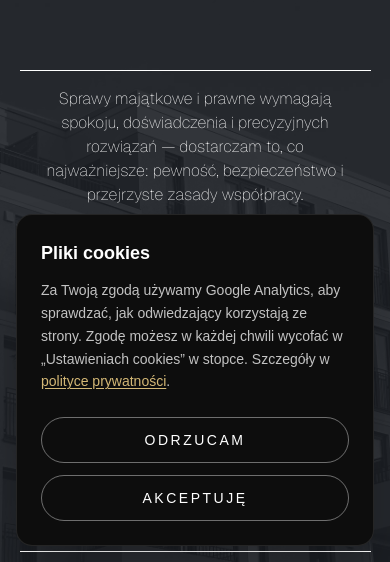
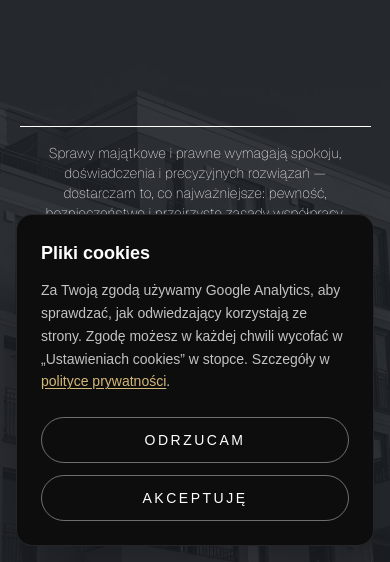
Before and after one commit to MaksZiem/tolema-next, a Next.js app: page / in a window 390 px wide. Shown: the part 282-844 px from the top of the page. Built offline with nearby package versions, Linux system fonts and the light colour scheme; no server answers.

Commit message:
responsive desktop

```diff
--- a/src/components/navigation/SectionArrow.tsx
+++ b/src/components/navigation/SectionArrow.tsx
@@ -30,10 +30,12 @@ const SectionArrow = ({
   label = "SCROLL",
   targetSection,
   color = "white",
+  inline = false,
 }: {
   label?: string;
   targetSection?: string;
   color?: string;
+  inline?: boolean;
 }) => {
   const scrollToSection = () => {
     if (targetSection) {
@@ -59,14 +61,18 @@ const SectionArrow = ({
           50% { transform: translateY(8px); }
         }
       `}</style>
-      <motion.div
-        className="absolute bottom-8 left-1/2 -translate-x-1/2 cursor-pointer flex flex-col items-center"
+      <motion.button
+        type="button"
+        aria-label={`Przewiń do sekcji: ${label}`}
+        className={`${
+          inline ? "relative mx-auto" : "absolute bottom-8 left-1/2 -translate-x-1/2"
+        } cursor-pointer flex flex-col items-center`}
         initial={{ opacity: 0, y: 20 }}
         animate={{ opacity: 1, y: 0 }}
         transition={{ duration: 0.8, ease: "easeOut" }}
         onClick={scrollToSection}
       >
-        <div style={{ animation: "arrow-float 2s ease-in-out infinite", willChange: "transform" }}>
+        <span className="block" style={{ animation: "arrow-float 2s ease-in-out infinite", willChange: "transform" }}>
           <CustomArrowDown
             size={44}
             style={{
@@ -74,15 +80,15 @@ const SectionArrow = ({
               filter: `drop-shadow(0 3px 8px ${shadowColor})`,
             }}
           />
-        </div>
+        </span>
 
-        <p
-          className="text-l font-normal mt-3 text-center opacity-70 font-light tracking-widest"
+        <span
+          className="block text-l font-normal mt-3 text-center opacity-70 font-light tracking-widest"
           style={{ color }}
         >
           {label}
-        </p>
-      </motion.div>
+        </span>
+      </motion.button>
     </>
   );
 };
--- a/src/components/sections/AnimatedSlogan.tsx
+++ b/src/components/sections/AnimatedSlogan.tsx
@@ -14,9 +14,9 @@ const lines = [
 // więc tekst nigdy nie wychodzi poza viewport (był na sztywnych pikselach
 // dobranych pod ~1920px, co powodowało poziomy scroll poniżej tej szerokości).
 const heroWrapperClasses = [
-  "relative z-10 flex justify-center text-center px-6 pt-28 text-4xl font-normal min-[1600px]:justify-start min-[1600px]:text-left min-[1600px]:px-0 min-[1600px]:pt-70 min-[1600px]:pl-[clamp(2rem,66.67vw,80rem)] min-[1600px]:text-[clamp(1.75rem,3.75vw,4.5rem)] min-[1600px]:leading-[1.05]",
-  "relative z-10 flex justify-center text-center px-6 pt-2 text-3xl font-bold min-[1600px]:justify-start min-[1600px]:text-left min-[1600px]:px-0 min-[1600px]:pl-[clamp(2rem,58.33vw,70rem)] min-[1600px]:pt-5 min-[1600px]:text-[clamp(1.5rem,3.125vw,3.75rem)] min-[1600px]:leading-[1.05]",
-  "relative z-10 flex justify-center text-center px-6 pt-4 text-3xl font-extralight min-[1600px]:justify-start min-[1600px]:text-left min-[1600px]:px-0 min-[1600px]:pl-[clamp(2rem,58.33vw,70rem)] min-[1600px]:pt-10 min-[1600px]:text-[clamp(1.5rem,3.125vw,3.75rem)] min-[1600px]:leading-[1.05]",
+  "relative z-10 flex justify-center text-center px-6 pt-24 text-3xl sm:text-4xl font-normal [@media(max-height:700px)]:pt-20 [@media(min-height:800px)]:pt-28 min-[1600px]:justify-start min-[1600px]:text-left min-[1600px]:px-0 min-[1600px]:pt-[clamp(6rem,24svh,17.5rem)] min-[1600px]:pl-[clamp(2rem,66.67vw,80rem)] min-[1600px]:text-[clamp(1.75rem,3.75vw,4.5rem)] min-[1600px]:leading-[1.05]",
+  "relative z-10 flex justify-center text-center px-6 pt-1 text-2xl sm:text-3xl sm:pt-2 font-bold min-[1600px]:justify-start min-[1600px]:text-left min-[1600px]:px-0 min-[1600px]:pl-[clamp(2rem,58.33vw,70rem)] min-[1600px]:pt-5 min-[1600px]:text-[clamp(1.5rem,3.125vw,3.75rem)] min-[1600px]:leading-[1.05]",
+  "relative z-10 flex justify-center text-center px-6 pt-2 text-2xl sm:text-3xl sm:pt-4 font-extralight min-[1600px]:justify-start min-[1600px]:text-left min-[1600px]:px-0 min-[1600px]:pl-[clamp(2rem,58.33vw,70rem)] min-[1600px]:pt-[clamp(1rem,3svh,2.5rem)] min-[1600px]:text-[clamp(1.5rem,3.125vw,3.75rem)] min-[1600px]:leading-[1.05]",
 ];
 
 const inlineWrapperClasses = [
--- a/src/components/sections/Hero.tsx
+++ b/src/components/sections/Hero.tsx
@@ -16,7 +16,10 @@ export default function Hero({
   const isDesktop = useIsDesktop();
 
   return (
-    <section className="relative min-h-screen w-full text-white" data-navbar="light">
+    <section
+      className="relative flex min-h-[100svh] w-full flex-col text-white"
+      data-navbar="light"
+    >
       {isDesktop ? (
         <video
           autoPlay
@@ -40,34 +43,36 @@ export default function Hero({
       )}
 
       <AnimatedSlogan variant="hero" />
-      <div className="flex justify-center mt-14 pb-32 min-[1600px]:mt-50 min-[1600px]:pb-0">
-        <div className="flex flex-col items-center text-center min-[1600px]:items-stretch min-[1600px]:text-left min-[1600px]:flex-row min-[1600px]:justify-between gap-6 p-4 min-[1600px]:p-8 w-[90%] border-t border-b border-white">
-          <div className="w-full min-[1600px]:w-[400px] text-l font-thin ">
-            Sprawy majątkowe i prawne wymagają spokoju, doświadczenia i
-            precyzyjnych rozwiązań — dostarczam to, co najważniejsze:
-            pewność, bezpieczeństwo i przejrzyste zasady współpracy.
-          </div>
-          <div className="flex justify-start flex-col">
-            <div className="text-l text-center">na rynku od</div>
-            <div className="text-4xl text-center font-extralight">
+      <div className="mt-auto flex justify-center pt-8 [@media(max-height:700px)]:pt-4 min-[1600px]:pt-12">
+        <div className="grid w-[90%] grid-cols-2 items-center gap-x-4 gap-y-3 [@media(max-height:700px)]:gap-y-2 border-t border-b border-white p-4 text-center md:grid-cols-4 md:gap-y-5 md:py-5 min-[1600px]:flex min-[1600px]:flex-row min-[1600px]:items-stretch min-[1600px]:justify-between min-[1600px]:gap-8 min-[1600px]:p-8 min-[1600px]:text-left">
+          <p className="col-span-2 mx-auto max-w-[62ch] text-pretty text-sm font-thin sm:text-base md:col-span-4 [@media(max-height:660px)]:hidden min-[1600px]:mx-0 min-[1600px]:w-[clamp(280px,21vw,400px)] min-[1600px]:max-w-none min-[1600px]:shrink-0 min-[1600px]:text-sm min-[1800px]:text-base">
+            Sprawy majątkowe i prawne wymagają spokoju, doświadczenia
+            i&nbsp;precyzyjnych rozwiązań — dostarczam to, co najważniejsze:
+            pewność, bezpieczeństwo i&nbsp;przejrzyste zasady współpracy.
+          </p>
+          <div className="flex flex-col justify-center">
+            <div className="text-sm text-center sm:text-base">na rynku od</div>
+            <div className="whitespace-nowrap text-3xl text-center font-extralight sm:text-4xl">
               [ <RandomNumberAnimation value={2017} /> ]
             </div>
           </div>
-          <div className="flex justify-center flex-col font-normal text-2xl">
-            <h1>Rzeczoznawca majątkowy w Grójcu</h1>
+          <div className="order-[90] col-span-2 flex flex-col justify-center font-normal text-xl sm:text-2xl md:order-none md:col-span-1 md:text-xl xl:text-2xl min-[1600px]:text-[clamp(1.125rem,1.3vw,1.5rem)]">
+            <h1 className="text-balance">Rzeczoznawca majątkowy w&nbsp;Grójcu</h1>
           </div>
-          <div className="flex justify-end flex-col">
-            <div className="text-4xl text-center font-extralight">
+          <div className="flex flex-col justify-center">
+            <div className="whitespace-nowrap text-3xl text-center font-extralight sm:text-4xl">
               [ +<RandomNumberAnimation value={230} /> ]
             </div>
-            <div className="text-l">ukończonych wycen</div>{" "}
+            <div className="text-sm text-center sm:text-base min-[1600px]:whitespace-nowrap">ukończonych wycen</div>
           </div>
-          <div className="text-4xl flex justify-center flex-col">
+          <div className="order-last col-span-2 flex flex-col justify-center text-balance text-[clamp(1.5rem,8.5vw,2.25rem)] [@media(max-height:600px)]:text-2xl md:order-none md:col-span-1 md:text-2xl lg:text-3xl xl:text-4xl min-[1600px]:whitespace-nowrap min-[1600px]:text-[clamp(1.75rem,1.9vw,2.25rem)]">
             po prostu TOLEMA.
           </div>
         </div>
       </div>
-      <SectionArrow label={arrowLabel} targetSection={arrowTarget} />
+      <div className="flex justify-center pt-5 pb-6 sm:pb-8 [@media(max-height:700px)]:pt-3 [@media(max-height:700px)]:pb-4 [@media(max-height:600px)]:pb-2">
+        <SectionArrow inline label={arrowLabel} targetSection={arrowTarget} />
+      </div>
     </section>
   );
 }
--- a/src/components/sections/OfferContent.tsx
+++ b/src/components/sections/OfferContent.tsx
@@ -336,7 +336,7 @@ function ServiceSection({
 
           {/* Title */}
           <motion.h2
-            className="text-4xl md:text-5xl lg:text-6xl font-thin leading-[1.05] tracking-tight"
+            className="text-[clamp(1.5rem,9.5vw,2.25rem)] md:text-5xl lg:text-[clamp(2.5rem,4.4vw,3.75rem)] font-thin leading-[1.05] tracking-tight text-balance"
             initial={{ opacity: 0, y: 16 }}
             whileInView={{ opacity: 1, y: 0 }}
             transition={{ duration: 0.7, delay: 0.07 }}
@@ -488,7 +488,7 @@ export default function OfferContent() {
       {/* ── Hero — bez wideo, split: tekst lewej / miasto prawej ─ */}
       <section
         ref={heroRef}
-        className="relative h-screen w-full overflow-hidden bg-black text-white"
+        className="relative flex min-h-[100svh] w-full flex-col overflow-hidden bg-black text-white"
         data-navbar="light"
       >
         {/* City image — right 60%, parallax */}
@@ -522,7 +522,7 @@ export default function OfferContent() {
         />
 
         {/* Text — left-aligned, different od strony głównej */}
-        <div className="relative z-10 flex flex-col justify-center h-full px-8 md:px-20 max-w-3xl">
+        <div className="relative z-10 flex flex-1 flex-col justify-center px-8 pt-24 pb-10 md:[@media(max-height:700px)]:pt-20 md:[@media(max-height:700px)]:pb-6 md:px-20 max-w-3xl">
           {/* <motion.span
             className="text-sm font-medium uppercase tracking-[0.4em] text-[#D4B876] mb-8"
             initial={{ opacity: 0, y: 16 }}
@@ -543,7 +543,7 @@ export default function OfferContent() {
               transition={{ duration: 0.1, delay: 0.4 }}
             >
               <motion.div
-                className="text-4xl sm:text-6xl md:text-7xl font-thin leading-tight"
+                className="text-4xl sm:text-6xl md:text-7xl md:[@media(max-height:780px)]:text-6xl md:[@media(max-height:640px)]:text-5xl font-thin leading-tight"
                 initial={{ y: "100%" }}
                 animate={{ y: 0 }}
                 transition={{ duration: 0.9, ease: [0.22, 1, 0.36, 1], delay: 0.5 }}
@@ -560,7 +560,7 @@ export default function OfferContent() {
               transition={{ duration: 0.1, delay: 0.55 }}
             >
               <motion.div
-                className="text-4xl sm:text-6xl md:text-7xl font-semibold leading-tight"
+                className="text-4xl sm:text-6xl md:text-7xl md:[@media(max-height:780px)]:text-6xl md:[@media(max-height:640px)]:text-5xl font-semibold leading-tight"
                 initial={{ y: "100%" }}
                 animate={{ y: 0 }}
                 transition={{ duration: 0.9, ease: [0.22, 1, 0.36, 1], delay: 0.65 }}
@@ -577,7 +577,7 @@ export default function OfferContent() {
               transition={{ duration: 0.1, delay: 0.7 }}
             >
               <motion.div
-                className="text-3xl sm:text-5xl md:text-6xl font-extralight leading-tight"
+                className="text-3xl sm:text-5xl md:text-6xl md:[@media(max-height:780px)]:text-5xl md:[@media(max-height:640px)]:text-4xl font-extralight leading-tight"
                 initial={{ y: "100%" }}
                 animate={{ y: 0 }}
                 transition={{ duration: 0.9, ease: [0.22, 1, 0.36, 1], delay: 0.8 }}
@@ -589,7 +589,7 @@ export default function OfferContent() {
 
           {/* Short lead */}
           <motion.p
-            className="mt-8 text-lg font-light text-white/55 max-w-sm leading-relaxed"
+            className="mt-8 md:[@media(max-height:780px)]:mt-5 text-lg font-light text-white/55 max-w-sm leading-relaxed"
             initial={{ opacity: 0, y: 12 }}
             animate={{ opacity: 1, y: 0 }}
             transition={{ duration: 0.8, delay: 1.1 }}
@@ -601,13 +601,13 @@ export default function OfferContent() {
 
         {/* Bottom: info strip + navigation strip */}
         <motion.div
-          className="absolute bottom-0 left-0 right-0 z-10"
+          className="relative z-10"
           initial={{ opacity: 0, y: 20 }}
           animate={{ opacity: 1, y: 0 }}
           transition={{ duration: 0.8, delay: 1.4 }}
         >
           {/* Info strip — ukryty poniżej 900px, za dużo treści jak na mobile */}
-          <div className="hidden justify-center border-t border-b border-white/20 bg-black/30 backdrop-blur-sm mb-20 min-[900px]:flex">
+          <div className="hidden justify-center border-t border-b border-white/20 bg-black/30 backdrop-blur-sm mb-4 [@media(min-height:700px)]:mb-10 [@media(min-height:860px)]:mb-20 min-[900px]:flex">
             <div className="flex justify-between p-6 w-[90%]">
               <div className="w-[320px] text-sm font-thin text-white/60 flex items-center">
                 Nieruchomości · Maszyny · Biznes · Kosztorysy
@@ -639,7 +639,7 @@ export default function OfferContent() {
                   const top = el.getBoundingClientRect().top + window.scrollY - 70;
                   window.scrollTo({ top, behavior: "smooth" });
                 }}
-                className="flex-1 py-3.5 text-center text-xs font-light uppercase tracking-[0.28em] text-white/40 hover:text-[#D4B876] transition-colors duration-300 border-r border-white/10 last:border-r-0 cursor-pointer"
+                className="flex-1 px-2 py-3.5 text-center text-[0.6875rem] font-light uppercase tracking-[0.1em] 2xl:text-xs 2xl:tracking-[0.14em] min-[1800px]:tracking-[0.28em] text-white/40 hover:text-[#D4B876] transition-colors duration-300 border-r border-white/10 last:border-r-0 cursor-pointer"
               >
                 {eyebrow}
               </button>
@@ -648,8 +648,8 @@ export default function OfferContent() {
         </motion.div>
 
         {/* Mobile-only scroll arrow — na desktopie zastępuje ją pasek nawigacji powyżej. relative z-20, żeby wystawać ponad pełnowysokościowy blok tekstu (z-10) i łapać kliknięcia */}
-        <div className="relative z-20 min-[900px]:hidden">
-          <SectionArrow label="Oferta" targetSection="nieruchomosci" />
+        <div className="relative z-20 flex justify-center pb-8 min-[900px]:hidden">
+          <SectionArrow inline label="Oferta" targetSection="nieruchomosci" />
         </div>
       </section>
 
```
